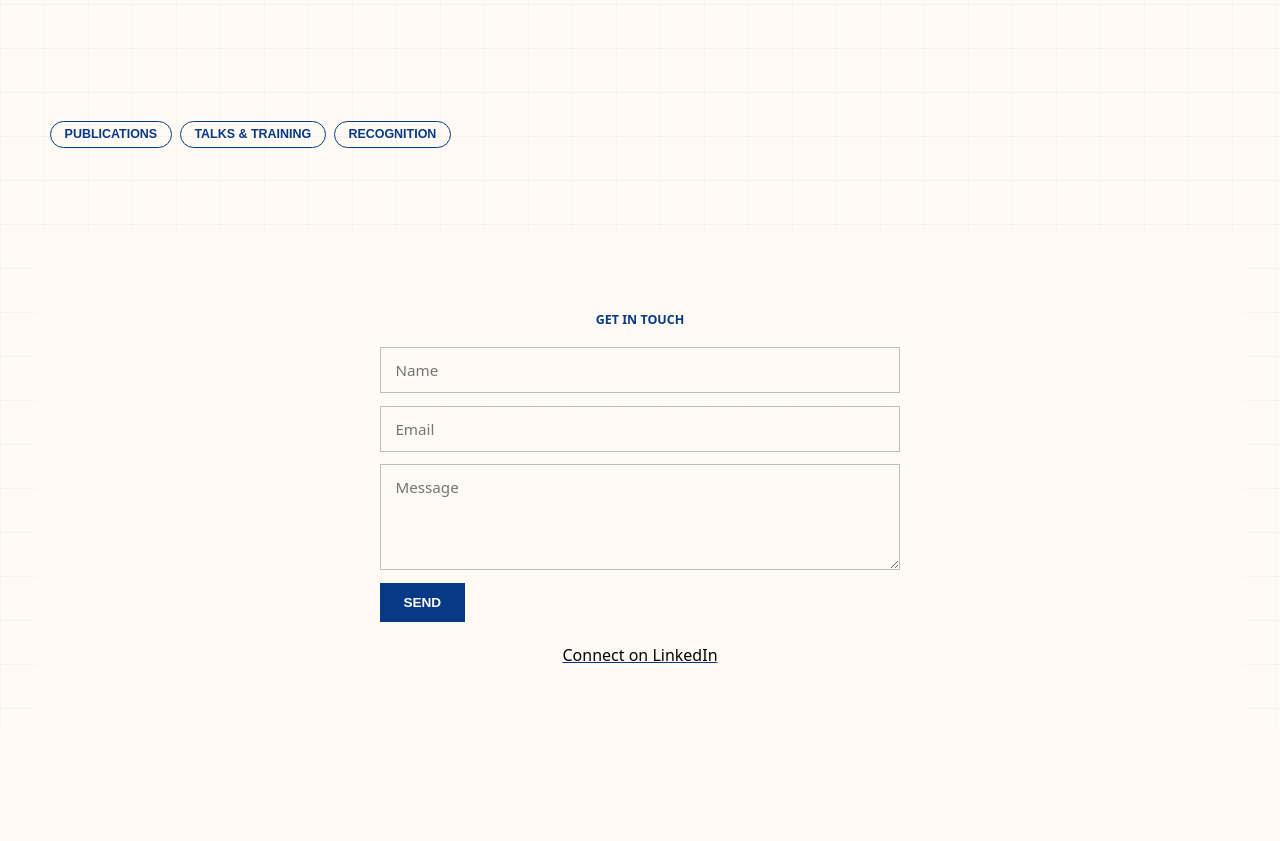
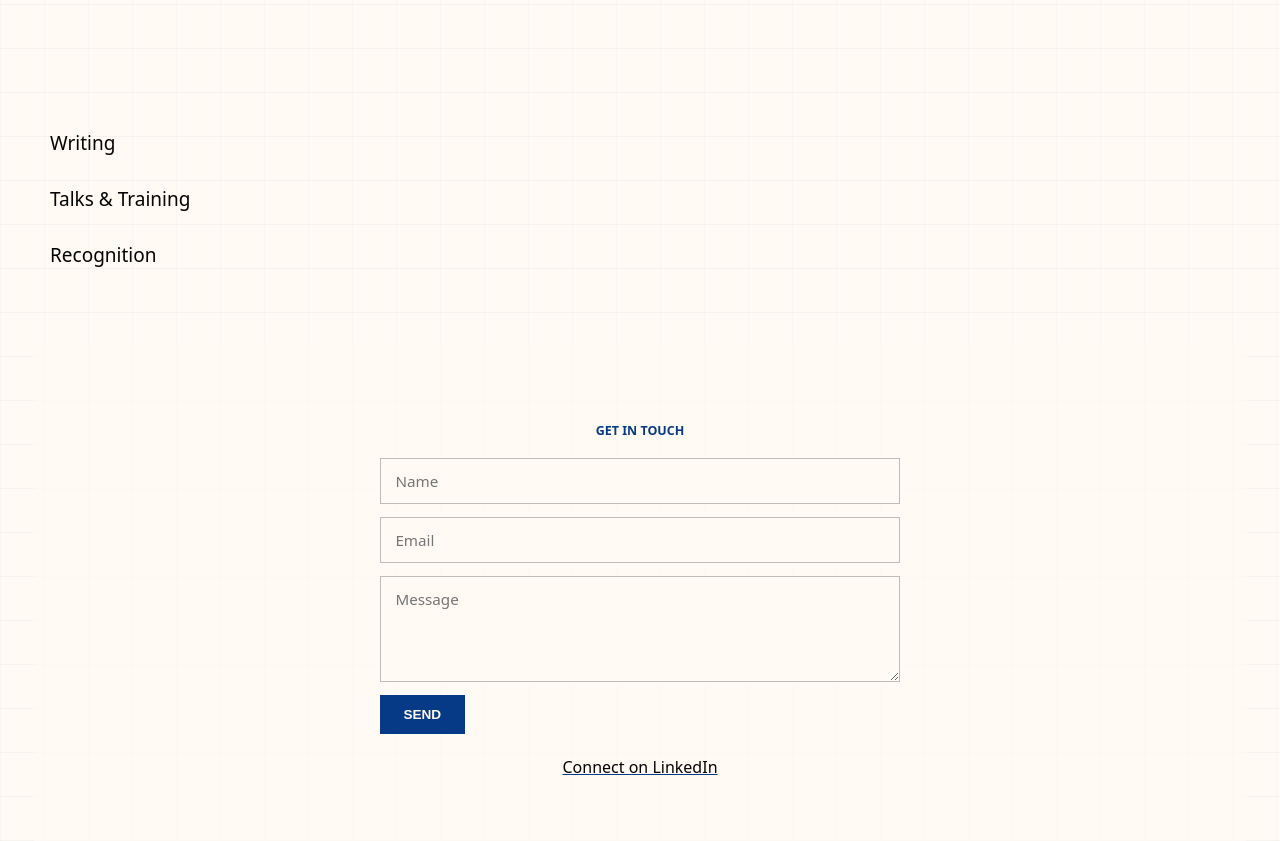
Before and after one commit to smitag13/smitagupta.in, a plain HTML site: page index.html in a window 1280 px wide. Shown: the part 4000-4841 px from the top of the page. Before the commit the page ends 4730 px from the top, so only its background shows below. Drawn offline with nearby package versions, Linux system fonts and the light colour scheme.

Commit message:
Use quiet expandable rows and combine blog with publications

```diff
--- a/index.html
+++ b/index.html
@@ -7,7 +7,7 @@
 <link rel="preconnect" href="https://fonts.googleapis.com">
 <link rel="preconnect" href="https://fonts.gstatic.com" crossorigin>
 <link href="https://fonts.googleapis.com/css2?family=Lora:wght@400;500;600;700&family=Playfair+Display:wght@400;500&display=swap" rel="stylesheet">
-<link rel="stylesheet" href="style.css?v=01ea7f60de8a">
+<link rel="stylesheet" href="style.css?v=c0860ce2edd3">
 </head>
 <body>
 
@@ -244,10 +244,7 @@
   </section>
 
   <section id="writing" data-screen-label="Writing">
-    <div class="section-label">
-      <div id="filters"></div>
-    </div>
-    <div id="writing-list" role="region" hidden></div>
+    <div id="writing-list"></div>
   </section>
 
   <section id="contact" aria-label="Contact">
@@ -267,6 +264,6 @@
 
 </main>
 
-<script src="script.js?v=f597f942f75d"></script>
+<script src="script.js?v=cfe0232664db"></script>
 </body>
 </html>
--- a/script.js
+++ b/script.js
@@ -44,11 +44,10 @@ const ENTRIES = [
   { tag: "Agamishaala", text: "Selected as the youngest participant at Agamishaala 2022, a justice leadership program with former judges, bureaucrats, professors, lawyers, and entrepreneurs.", type: "recognition" },
 ];
 
-const FILTER_LABELS = { writing: "Publications", talks: "Talks & Training", recognition: "Recognition" };
+const WRITING_LABELS = { writing: "Writing", talks: "Talks & Training", recognition: "Recognition" };
 
 let activeIndex = 0;
 let hoverLocked = false;
-let writingFilter = null;
 
 function renderWork() {
   const list = document.getElementById("work-list");
@@ -99,34 +98,20 @@ function nextPhoto() { activeIndex = (activeIndex + 1) % PHOTOS.length; renderGa
 function prevPhoto() { activeIndex = (activeIndex - 1 + PHOTOS.length) % PHOTOS.length; renderGallery(); }
 
 function renderWriting() {
-  const filters = document.getElementById("filters");
-  if (!filters.children.length) {
-    filters.innerHTML = ["writing", "talks", "recognition"].map(f =>
-      `<button type="button" id="filter-${f}" data-f="${f}" aria-controls="writing-list" aria-expanded="false">${FILTER_LABELS[f]}</button>`
-    ).join("");
-    filters.querySelectorAll("button").forEach(btn => {
-      btn.addEventListener("click", () => {
-        writingFilter = writingFilter === btn.dataset.f ? null : btn.dataset.f;
-        renderWriting();
-      });
-    });
-  }
-  filters.querySelectorAll("button").forEach(btn => {
-    const expanded = writingFilter === btn.dataset.f;
-    btn.classList.toggle("active", expanded);
-    btn.setAttribute("aria-expanded", String(expanded));
-  });
-
   const list = document.getElementById("writing-list");
-  list.hidden = writingFilter === null;
-  if (writingFilter) list.setAttribute("aria-labelledby", `filter-${writingFilter}`);
-  else list.removeAttribute("aria-labelledby");
-  const filtered = ENTRIES.filter(e => e.type === writingFilter);
-  list.innerHTML = filtered.map(e => `
-    <div class="entry">
-      <span class="tag">${e.tag} — </span>
-      ${e.href ? `<a href="${e.href}" target="_blank" rel="noopener">${e.text}</a>` : e.text}
-    </div>
+  list.innerHTML = ["writing", "talks", "recognition"].map(type => `
+    <details class="writing-row" name="writing-categories">
+      <summary>${WRITING_LABELS[type]}</summary>
+      <div class="writing-content">
+        ${type === "writing" ? '<a class="medium-blog" href="https://medium.com/@guptasmita13" target="_blank" rel="noopener">Read my blog on Medium</a>' : ""}
+        ${ENTRIES.filter(entry => entry.type === type).map(entry => `
+          <div class="entry">
+            <span class="tag">${entry.tag} — </span>
+            ${entry.href ? `<a href="${entry.href}" target="_blank" rel="noopener">${entry.text}</a>` : entry.text}
+          </div>
+        `).join("")}
+      </div>
+    </details>
   `).join("");
 }
 
--- a/style.css
+++ b/style.css
@@ -132,11 +132,12 @@ section { position: relative; margin-top: clamp(0.7rem, 1.6vw, 1.35rem); }
 }
 .sr-only { position: absolute; width: 1px; height: 1px; padding: 0; margin: -1px; overflow: hidden; clip-path: inset(50%); white-space: nowrap; border: 0; }
 #writing { padding: clamp(2.5rem, 4.8vw, 4.1rem) 0; }
-#writing .section-label { flex-wrap: wrap; }
-#filters { display: flex; gap: 0.5rem; flex-wrap: wrap; }
-#filters button { padding: 0.35rem 0.85rem; border: 1px solid #073a86; background: transparent; color: #073a86; font-size: 0.78rem; font-weight: 700; text-transform: uppercase; border-radius: 999px; cursor: pointer; }
-#filters button.active { background: #073a86; color: #fffaf4; }
-#writing-list { border-top: 1px solid rgba(4,4,4,0.18); }
+#writing-list { display: grid; gap: 0.65rem; }
+.writing-row summary { display: block; width: fit-content; padding: 0.5rem 0; list-style: none; cursor: pointer; font-size: 1.1875rem; font-weight: 400; }
+.writing-row summary::-webkit-details-marker { display: none; }
+.writing-row summary:hover, .writing-row[open] > summary { color: #073a86; text-decoration: underline; text-underline-offset: 0.3em; }
+.writing-content { padding: 0.25rem 0 1.25rem; }
+.medium-blog { display: inline-block; margin: 0.25rem 0 0.8rem; text-underline-offset: 0.2em; }
 .entry { padding: 0.9rem 0; border-bottom: 1px solid rgba(4,4,4,0.18); font-size: clamp(0.95rem, 1.2vw, 1.05rem); line-height: 1.55; color: #040404; }
 .entry .tag { color: #073a86; font-weight: 800; text-transform: uppercase; font-size: 0.78rem; }
 .entry a { color: inherit; text-decoration: underline; text-decoration-color: #073a86; }
@@ -157,6 +158,5 @@ section { position: relative; margin-top: clamp(0.7rem, 1.6vw, 1.35rem); }
   #about { grid-template-columns: 1fr; padding: 1.8rem 0 1.2rem; }
   #gallery-desktop { display: none; }
   #gallery-mobile { display: block; }
-  #writing .section-label { flex-direction: column; align-items: flex-start; }
   #contact { padding-left: 1rem; padding-right: 1rem; }
 }
```
